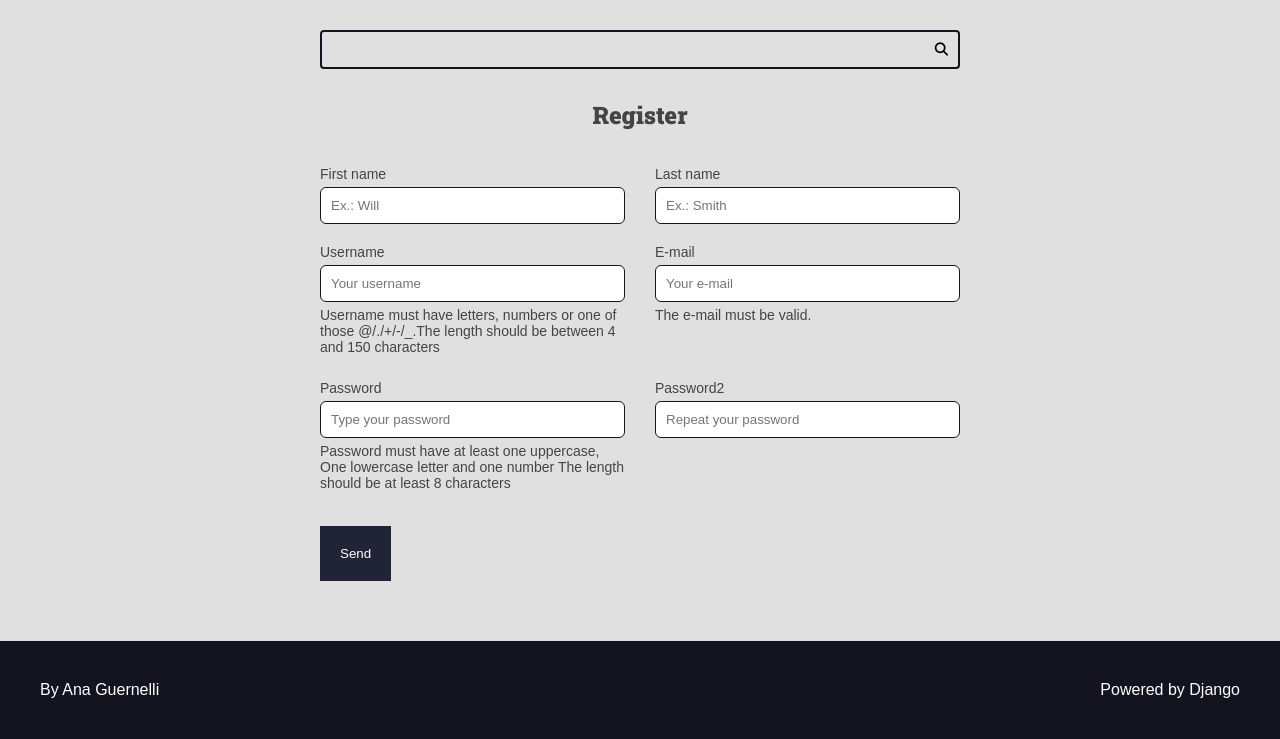
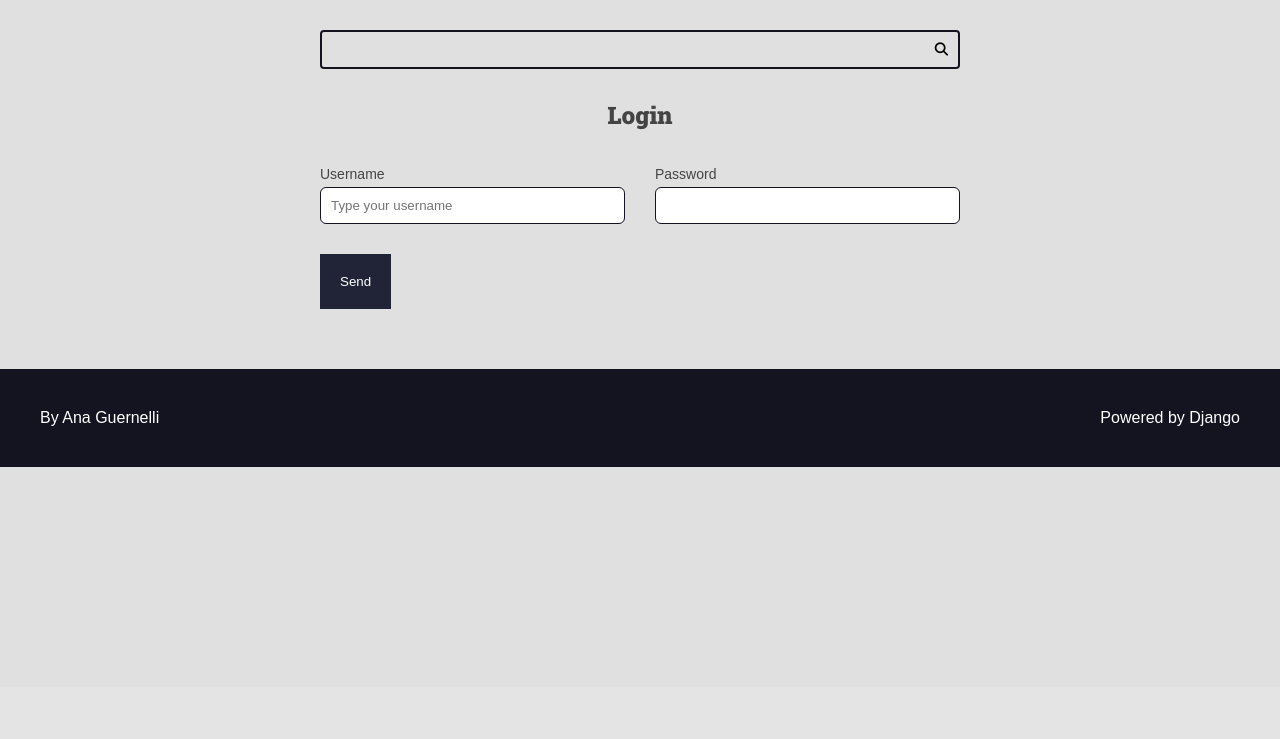
Before and after one commit to anaguernelli/curso-django-projeto1, a Django app: page /authors/login/ in a window 1280 px wide. Shown: the part 113-852 px from the top of the page. After the commit the page ends 580 px from the top, so only its background shows below. Run offline with Django 4.2, Linux system fonts and the light colour scheme.

Commit message:
Criando um formulário de login

```diff
--- /dev/null
+++ b/authors/forms/__init__.py
@@ -0,0 +1,5 @@
+# arquivo de iniciação,
+# a pasta forms vai parecer estar se comportando como um módulo
+# flake8: noqa
+from .register_form import RegisterForm
+from .login import loginForm
--- /dev/null
+++ b/authors/forms/login.py
@@ -0,0 +1,11 @@
+from django import forms
+from  utils.django_forms import add_placeholder
+
+class loginForm(forms.Form):
+    def __init__(self, *args, **kwargs):
+        super().__init__(*args, **kwargs)
+        add_placeholder(self.fields['username'], 'Type your username')
+    username = forms.CharField()
+    password = forms.CharField(
+        widget=forms.PasswordInput()
+    )
--- a/authors/forms.py
+++ b/authors/forms/register_form.py
@@ -1,35 +1,7 @@
 from django import forms
 from django.contrib.auth.models import User
 from django.core.exceptions import ValidationError
-import re
-
-
-def add_attr(field, attr_name, attr_new_val):
-    existing_attr = field.widget.attrs.get(attr_name, '')
-    field.widget.attrs[attr_name] = f'{existing_attr} {attr_new_val}'.strip()
-
-
-def add_placeholder(field, placeholder_val):
-    field.widget.attrs['placeholder'] = placeholder_val
-
-# way 3
-
-
-def strong_password(password):
-    # ^ -> começar
-    # $ -> terminar
-    # {8,} -> password com pelo menos 8 chars
-    # expressões regulares
-    regex = re.compile(r'^(?=.*[a-z])(?=.*[A-Z])(?=.*[0-9]).{8,}$')
-
-    if not regex.match(password):
-        raise ValidationError((
-            'Password must have at least one uppercase, '
-            'One lowercase letter and one number '
-            'The length should be at least 8 characters'
-            ),
-            code='invalid'
-        )
+from utils.django_forms import add_placeholder, strong_password
 
 
 class RegisterForm(forms.ModelForm):
--- a/authors/templates/authors/pages/login.html
+++ b/authors/templates/authors/pages/login.html
@@ -1,3 +1,4 @@
+
 {% extends 'global/base.html' %}
 
 {% block title %}Login | {% endblock title %}
--- a/authors/urls.py
+++ b/authors/urls.py
@@ -7,7 +7,7 @@ app_name = 'authors'
 urlpatterns = [
     path('register/', views.register_view, name='register',),
     path('register/create/', views.register_create, name='register_create',),
-    path('login/', views.register_view, name='login',),
-    path('login/create/', views.register_create, name='login_create',),
+    path('login/', views.login_view, name='login',),
+    path('login/create/', views.login_create, name='login_create',),
 
 ]
--- a/authors/views.py
+++ b/authors/views.py
@@ -2,7 +2,7 @@ from django.shortcuts import redirect, render
 
 from django.http import Http404
 
-from .forms import RegisterForm
+from .forms import RegisterForm, loginForm
 
 from django.contrib import messages
 
@@ -47,7 +47,11 @@ def register_create(request):
     return redirect('authors:register')
 
 def login_view(request):
-    return render(request, 'authors/pages/login.html')
+    form = loginForm()
+    return render(request, 'authors/pages/login.html', {
+        'form': form,
+        'form_action': reverse('authors:login_create')
+    })
 
 def login_create(request):
     return render(request, 'authors/pages/login.html')
--- /dev/null
+++ b/utils/django_forms.py
@@ -0,0 +1,30 @@
+from django.core.exceptions import ValidationError
+import re
+
+
+def add_attr(field, attr_name, attr_new_val):
+    existing_attr = field.widget.attrs.get(attr_name, '')
+    field.widget.attrs[attr_name] = f'{existing_attr} {attr_new_val}'.strip()
+
+
+def add_placeholder(field, placeholder_val):
+    field.widget.attrs['placeholder'] = placeholder_val
+
+# way 3
+
+
+def strong_password(password):
+    # ^ -> começar
+    # $ -> terminar
+    # {8,} -> password com pelo menos 8 chars
+    # expressões regulares
+    regex = re.compile(r'^(?=.*[a-z])(?=.*[A-Z])(?=.*[0-9]).{8,}$')
+
+    if not regex.match(password):
+        raise ValidationError((
+            'Password must have at least one uppercase, '
+            'One lowercase letter and one number '
+            'The length should be at least 8 characters'
+            ),
+            code='invalid'
+        )
```
